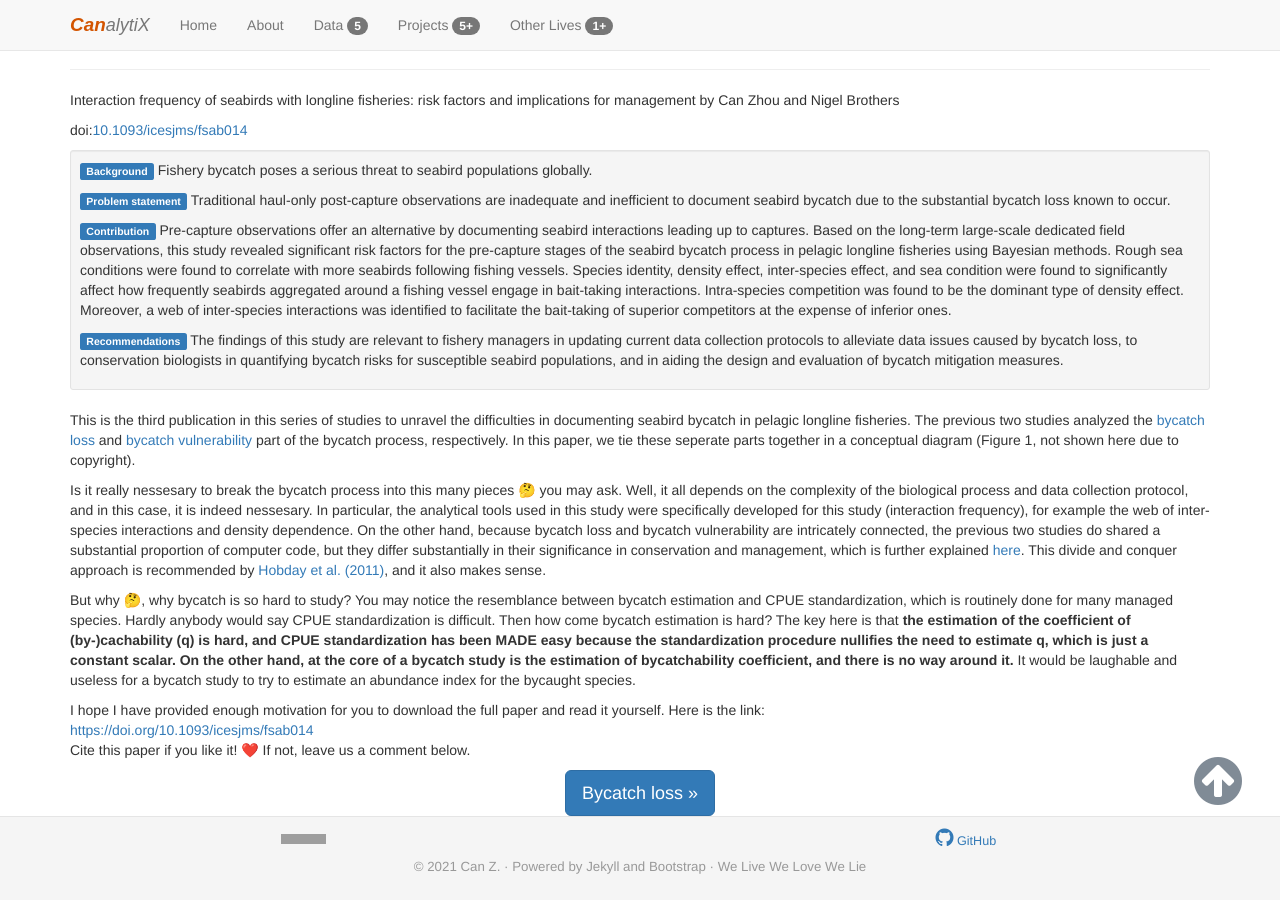
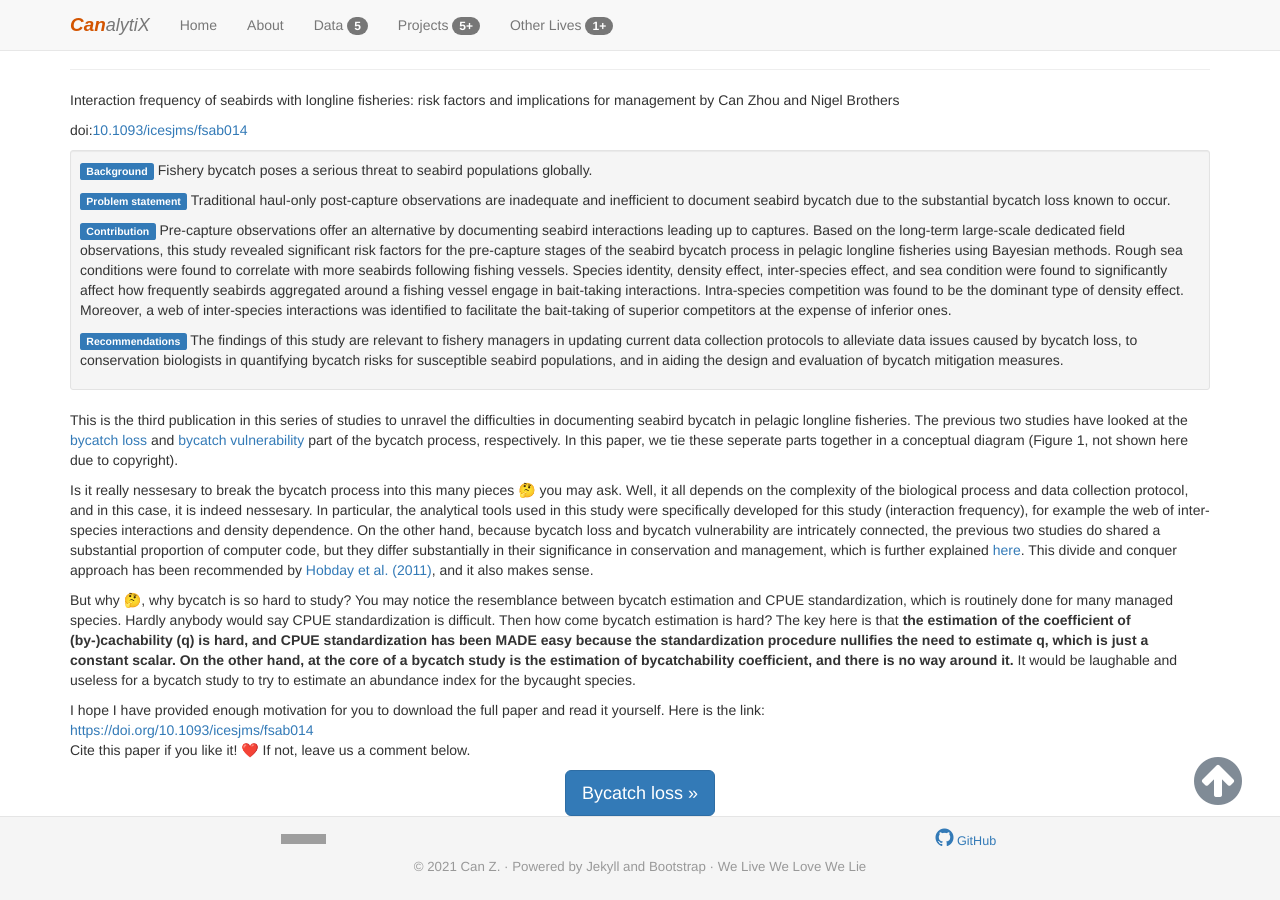
Before and after one commit to HVoltBb/HVoltBb.github.io, a Jekyll site: the page built from random/posts/birdbycatch_paper2021_2.html, in a window 1280 px wide and 900 px high, scrolled down 553 px. Built offline with Jekyll 4.4.1, drawn with Linux system fonts in a browser that asks for light colours; comment, search, counter and statistics services are not loaded; grey boxes are pictures that could not be loaded.

Commit message:
Update birdbycatch_paper2021_2.html

```diff
--- a/random/posts/birdbycatch_paper2021_2.html
+++ b/random/posts/birdbycatch_paper2021_2.html
@@ -25,9 +25,9 @@ description: Read seabird interaction frequency in pelagic longline fisheries wi
 <p><span class="label label-primary">Recommendations</span> The findings of this study are relevant to fishery managers in updating current data collection protocols to alleviate data issues caused by bycatch loss, to conservation biologists in quantifying bycatch risks for susceptible seabird populations, and in aiding the design and evaluation of bycatch mitigation measures.</p>
 </div>
 
-<p>This is the third publication in this series of studies to unravel the difficulties in documenting seabird bycatch in pelagic longline fisheries. The previous two studies analyzed the <a href="https://www.sciencedirect.com/science/article/pii/S0006320719317653">bycatch loss</a> and <a href="/random/posts/birdbycatch_paper2021.html">bycatch vulnerability</a> part of the bycatch process, respectively. In this paper, we tie these seperate parts together in a conceptual diagram (Figure 1, not shown here due to copyright).</p>
+<p>This is the third publication in this series of studies to unravel the difficulties in documenting seabird bycatch in pelagic longline fisheries. The previous two studies have looked at the <a href="https://www.sciencedirect.com/science/article/pii/S0006320719317653">bycatch loss</a> and <a href="/random/posts/birdbycatch_paper2021.html">bycatch vulnerability</a> part of the bycatch process, respectively. In this paper, we tie these seperate parts together in a conceptual diagram (Figure 1, not shown here due to copyright).</p>
 
-<p>Is it really nessesary to break the bycatch process into this many pieces &#x1F914; you may ask. Well, it all depends on the complexity of the biological process and data collection protocol, and in this case, it is indeed nessesary. In particular, the analytical tools used in this study were specifically developed for this study (interaction frequency), for example the web of inter-species interactions and density dependence. On the other hand, because bycatch loss and bycatch vulnerability are intricately connected, the previous two studies do shared a substantial proportion of computer code, but they differ substantially in their significance in conservation and management, which is further explained <a href="/random/posts/birdbycatch_paper2021.html" target="_blank">here</a>. This divide and conquer approach is recommended by <a href="https://www.sciencedirect.com/science/article/abs/pii/S0165783611000324">Hobday et al. (2011)</a>, and it also makes sense.</p>
+<p>Is it really nessesary to break the bycatch process into this many pieces &#x1F914; you may ask. Well, it all depends on the complexity of the biological process and data collection protocol, and in this case, it is indeed nessesary. In particular, the analytical tools used in this study were specifically developed for this study (interaction frequency), for example the web of inter-species interactions and density dependence. On the other hand, because bycatch loss and bycatch vulnerability are intricately connected, the previous two studies do shared a substantial proportion of computer code, but they differ substantially in their significance in conservation and management, which is further explained <a href="/random/posts/birdbycatch_paper2021.html" target="_blank">here</a>. This divide and conquer approach has been recommended by <a href="https://www.sciencedirect.com/science/article/abs/pii/S0165783611000324">Hobday et al. (2011)</a>, and it also makes sense.</p>
 
 <p>But why &#x1F914;, why bycatch is so hard to study? You may notice the resemblance between bycatch estimation and CPUE standardization, which is routinely done for many managed species. Hardly anybody would say CPUE standardization is difficult. Then how come bycatch estimation is hard? The key here is that <b>the estimation of the coefficient of (by-)cachability (q) is hard, and CPUE standardization has been MADE easy because the standardization procedure nullifies the need to estimate q, which is just a constant scalar. On the other hand, at the core of a bycatch study is the estimation of bycatchability coefficient, and there is no way around it.</b> It would be laughable and useless for a bycatch study to try to estimate an abundance index for the bycaught species.</p>
 
```
